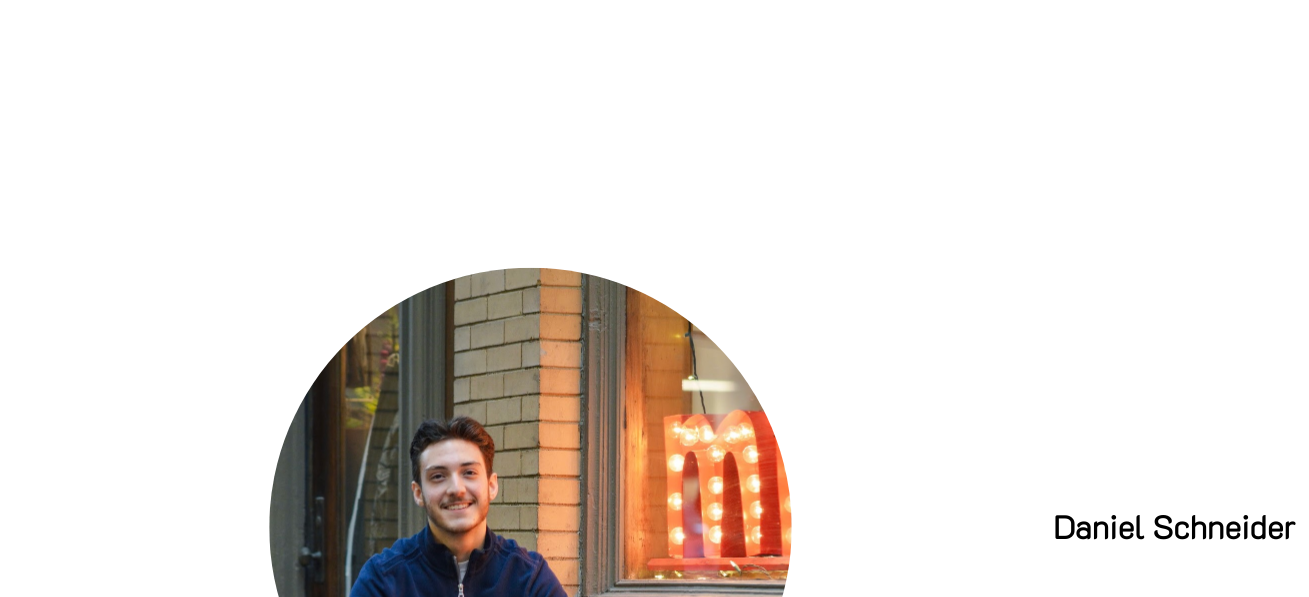
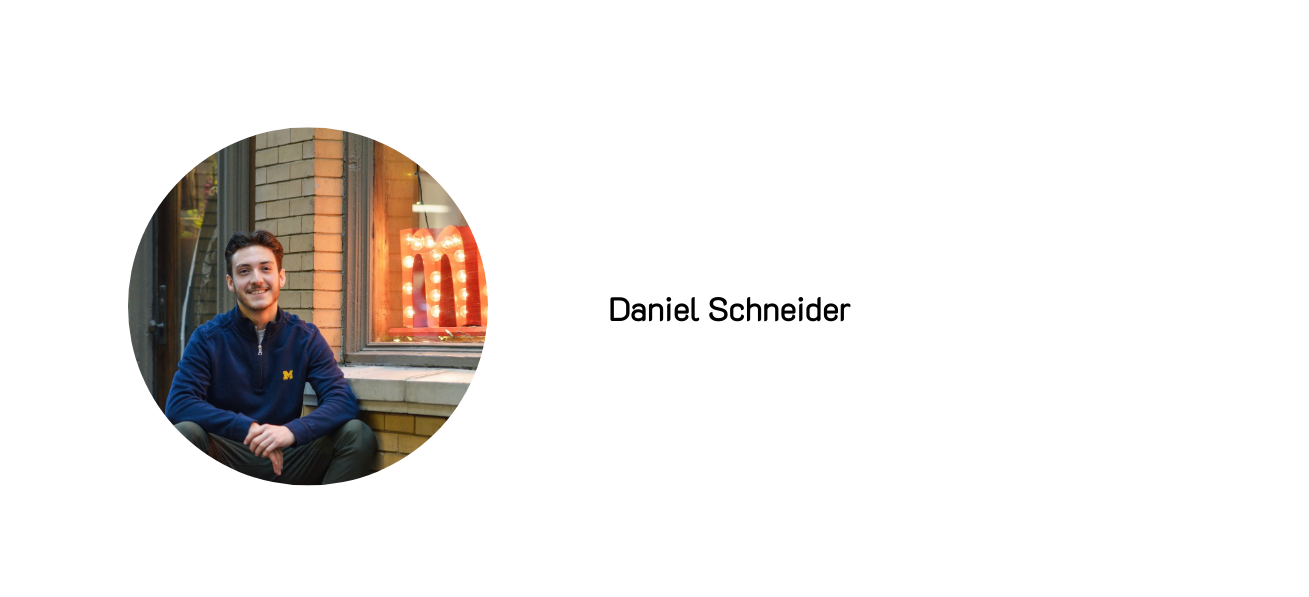
Before and after one commit to dschne27/dschne27.github.io, a plain HTML site: page index.html in a window 1280 px wide. Shown: the top 597 px of the page, 1309 px wide, since content can reach past the window. Drawn offline with Linux system fonts and the light colour scheme.

Commit message:
fixed spacnig issues

```diff
--- a/index.css
+++ b/index.css
@@ -1,3 +1,5 @@
+
+
 h1 {
     font-family: 'K2D', sans-serif;
 }
@@ -7,8 +9,7 @@ h1 {
     grid-column-end: 2;
     grid-row-start: 1;
     grid-row-end: 2;
-    justify-items: center;
-    align-items: center;
+
 }
 
 .name {
@@ -32,14 +33,15 @@ h1 {
 
 
 img {
-  transform: scale(0.5,0.5);
-  border-radius: 50%;
-
+    transform: scale(0.6, 0.6);
+    border-radius: 50%;
+    max-width: 100%;
+    max-height: 100%;
 }
 .grid {
   display: grid;
-  grid-template-rows: 1fr 1fr;
-  grid-template-columns: 1fr 1fr;
+  grid-template-rows: 600px 600px;
+  grid-template-columns: 600px 600px;
 }
 
 .middle {
@@ -73,7 +75,7 @@ a:hover {
   color: #000;
 }
 
-.text_1 {
+/* .text_1 {
   overflow: hidden;
   white-space: nowrap;
   animation: typewriter;
@@ -107,4 +109,4 @@ a:hover {
   50% {
     opacity: 1;
   }
-}
+} */
```
Also changed, not shown: index.html (+1 -1 lines).
